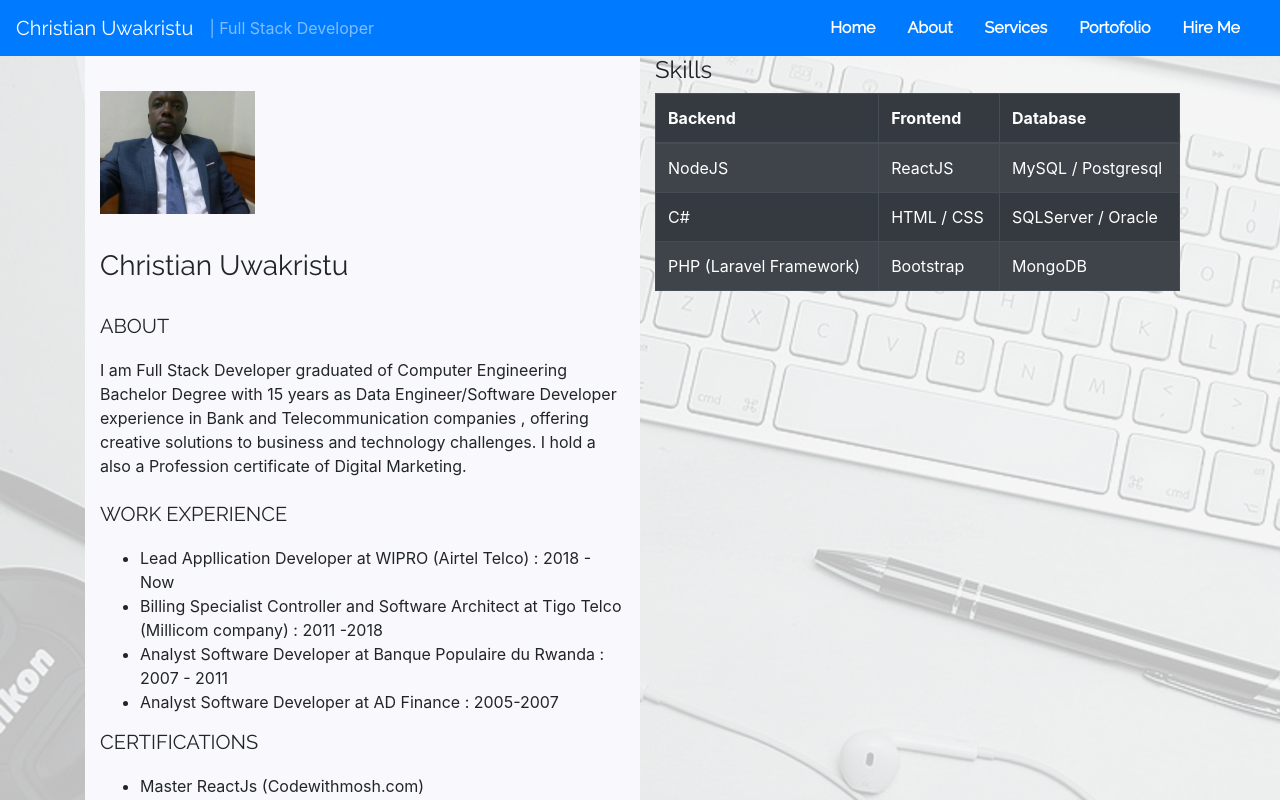
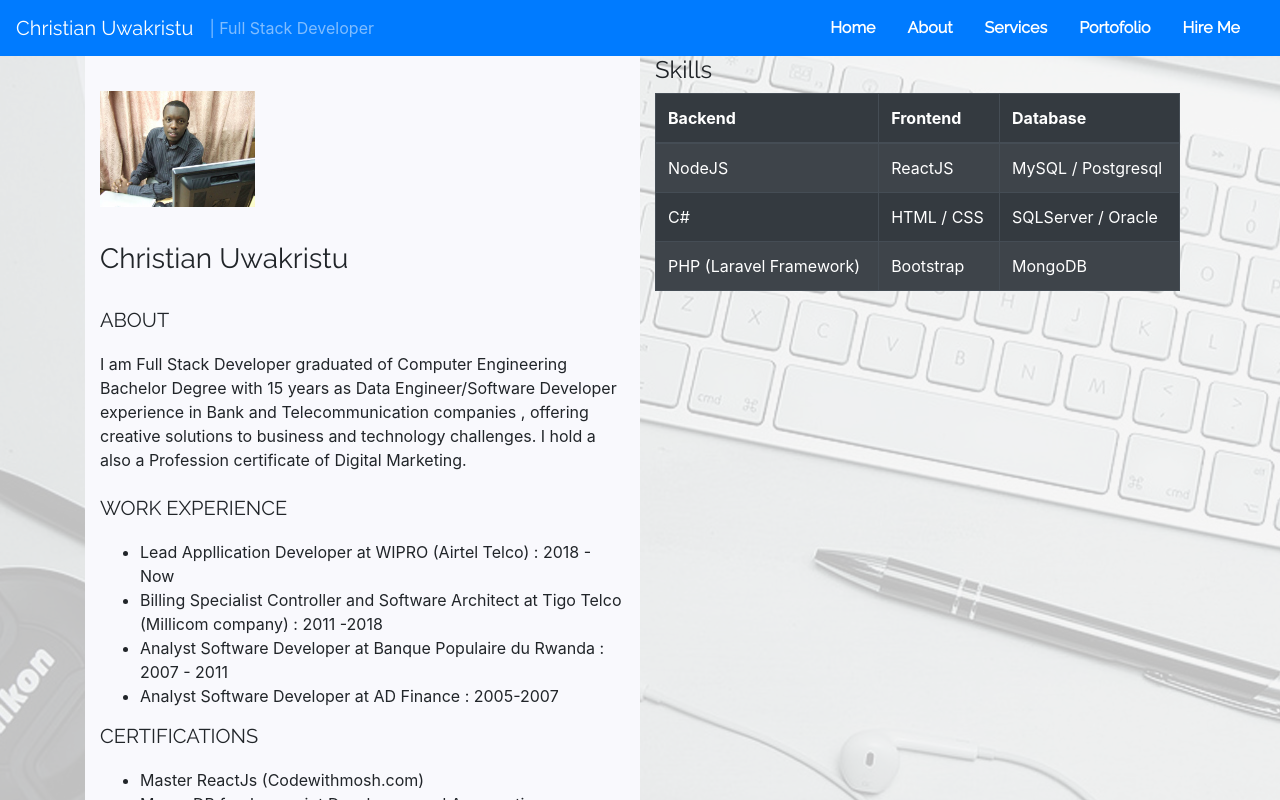
Before and after one commit to u-xian/uxian-portofolio, a React (Create React App) app: page /about in a window 1280 px wide. Shown: the top 800 px of the page. Built offline with nearby package versions, Linux system fonts and the light colour scheme.

Commit message:
Fix css classname in all pages

```diff
--- a/src/Components/about.jsx
+++ b/src/Components/about.jsx
@@ -7,23 +7,23 @@ const About = () => {
         <div className="col-sm-6 feature_item">
           <div className="row">
             <div className="col-sm-4">
-              <img src="/images/mypic1.JPG" className="img-fluid" alt="" />
+              <img src={"/images/mypic3.png"} className="img-fluid" alt="" />
             </div>
           </div>
           <div className="row">
             <div className="col-sm">
               <h3>Christian Uwakristu</h3>
               <br />
+              <h4>About</h4>
               <p>
-                <h4>About</h4>I am Full Stack Developer graduated of Computer
-                Engineering Bachelor Degree with 15 years as Data
-                Engineer/Software Developer experience in Bank and
-                Telecommunication companies , offering creative solutions to
-                business and technology challenges. I hold a also a Profession
-                certificate of Digital Marketing.
+                I am Full Stack Developer graduated of Computer Engineering
+                Bachelor Degree with 15 years as Data Engineer/Software
+                Developer experience in Bank and Telecommunication companies ,
+                offering creative solutions to business and technology
+                challenges. I hold a also a Profession certificate of Digital
+                Marketing.
               </p>
               <br />
-              <p>
               <h4>Work Experience</h4>
               <ul>
                 <li>
@@ -40,8 +40,6 @@ const About = () => {
                 </li>
                 <li>Analyst Software Developer at AD Finance : 2005-2007</li>
               </ul>
-              </p>
-              <p>
               <h4>Certifications</h4>
               <ul>
                 <li>Master ReactJs (Codewithmosh.com)</li>
@@ -52,18 +50,17 @@ const About = () => {
                 <li>Become a Full-stack .NET Developer (pluralsight.com)</li>
                 <li>Digital Marketing Nanodegree (udacity.com)</li>
                 <li>
-                    Certified Practitioner of Telecommunications Revenue
-                    Assurance (grapa.com)
+                  Certified Practitioner of Telecommunications Revenue Assurance
+                  (grapa.com)
                 </li>
               </ul>
-              </p>
             </div>
           </div>
         </div>
         <div className="col-sm-6">
           <h4>Skills</h4>
-          <table class="table table-bordered table-striped table-dark">
-            <thead class="thead-dark">
+          <table className="table table-bordered table-striped table-dark">
+            <thead className="thead-dark">
               <tr>
                 <th scope="col">Backend</th>
                 <th scope="col">Frontend</th>
--- a/src/Components/contact.jsx
+++ b/src/Components/contact.jsx
@@ -2,12 +2,12 @@ import React from "react";
 
 const Contact = () => {
   return (
-    <div class="contact-form" id="contact">
-      <div class="container">
+    <div className="contact-form" id="contact">
+      <div className="container">
         <h1>Hire Me</h1>
         <form>
-          <div class="row">
-            <div class="col-lg-4 col-md-4 col-sm-12">
+          <div className="row">
+            <div className="col-lg-4 col-md-4 col-sm-12">
               <div className="feature_item">
                 <h2>Contact</h2>
                 <address>
@@ -54,29 +54,29 @@ const Contact = () => {
                 </address>
               </div>
             </div>
-            <div class="col-lg-8 col-md-8 col-sm-12 right">
-              <div class="form-group">
+            <div className="col-lg-8 col-md-8 col-sm-12 right">
+              <div className="form-group">
                 <input
                   type="text"
-                  class="form-control form-control-lg"
+                  className="form-control form-control-lg"
                   placeholder="Your Name"
                   name=""
                 />
               </div>
-              <div class="form-group">
+              <div className="form-group">
                 <input
                   type="email"
-                  class="form-control form-control-lg"
+                  className="form-control form-control-lg"
                   placeholder="YourEmail@email.com"
                   name="email"
                 />
               </div>
-              <div class="form-group">
-                <textarea class="form-control form-control-lg"></textarea>
+              <div className="form-group">
+                <textarea className="form-control form-control-lg"></textarea>
               </div>
               <input
                 type="submit"
-                class="btn btn-primary btn-block"
+                className="btn btn-primary btn-block"
                 value="Send"
                 name=""
               />
--- a/src/Components/portofolio.jsx
+++ b/src/Components/portofolio.jsx
@@ -4,7 +4,7 @@ const Portofolio = () => {
   return (
     <div className="container">
       <h1>Portofolio</h1>
-      <div className="row">
+      <div className="row home">
         <div className="col-sm">
           <div className="feature_item">
             <h4>
@@ -42,7 +42,7 @@ const Portofolio = () => {
           </div>
         </div>
       </div>
-      <div className="row">
+      <div className="row home">
         <div className="col-sm">
           <div className="feature_item">
             <h4>Mobile Financial System – Equity Bank Card</h4>A web application
--- a/src/Components/services.jsx
+++ b/src/Components/services.jsx
@@ -4,7 +4,7 @@ const Services = () => {
   return (
     <div className="container">
       <h1>Services</h1>
-      <div className="row">
+      <div className="row home">
         <div className="col-md-4 col-lg-4 col-sm-12">
           <div className="feature_item">
             <img src="images/s1.png" alt="" />
```
Also changed, not shown: public/images/mypic3.png (added). Lines whose indentation alone changed are shown as unchanged.
